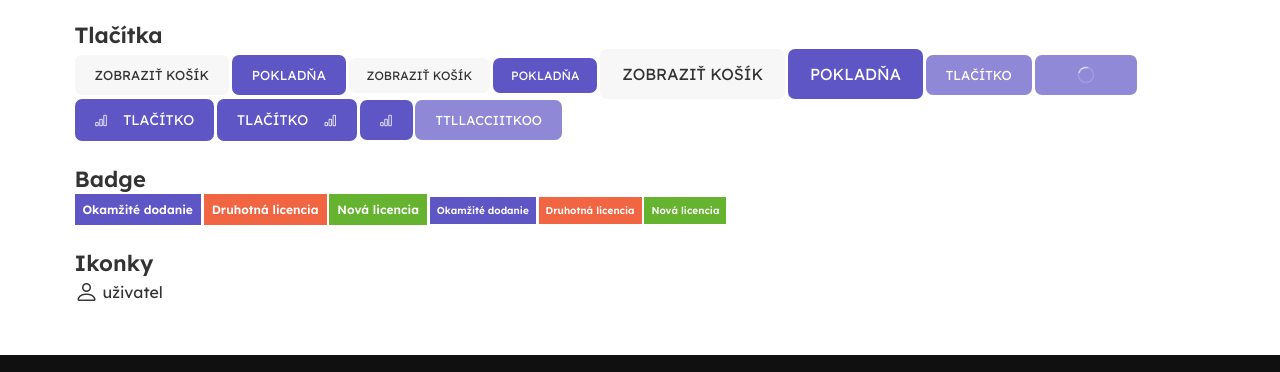
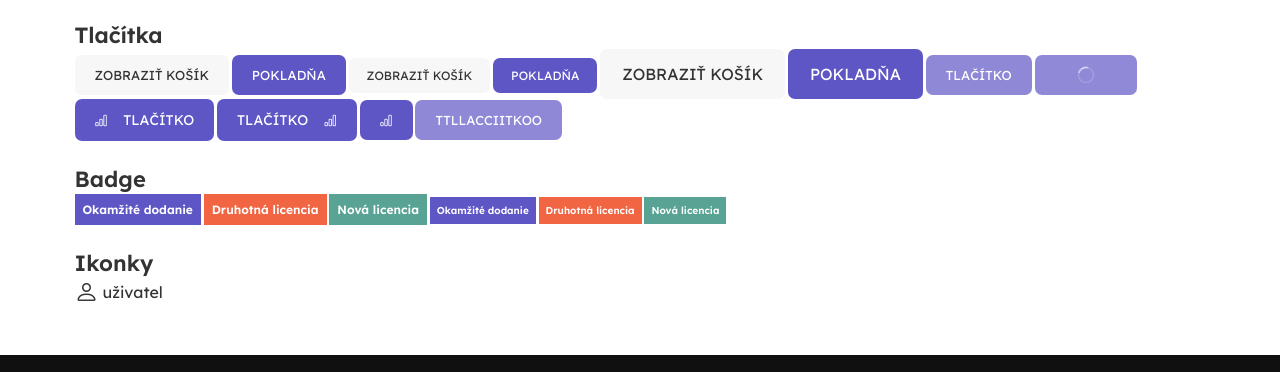
Before and after one commit to Smartshopik/software-eshop, a website: page public/components.html in a window 1280 px wide. Shown: the part 329-701 px from the top of the page. Drawn offline with nearby package versions, Linux system fonts and the light colour scheme.

Commit message:
#10 - oprava zelené barvy na badgu

```diff
--- a/src/assets/styles/components/badge/_badge.scss
+++ b/src/assets/styles/components/badge/_badge.scss
@@ -10,7 +10,7 @@
     background-color: get-color(orange, 500);
 }
 .badge--green {
-    background-color: get-color(green, 500);
+    background-color: get-color(green, 400);
 }
 .badge--sm {
     font-size: 1rem;
```
Also changed, not shown: public/assets/styles/index.css.
